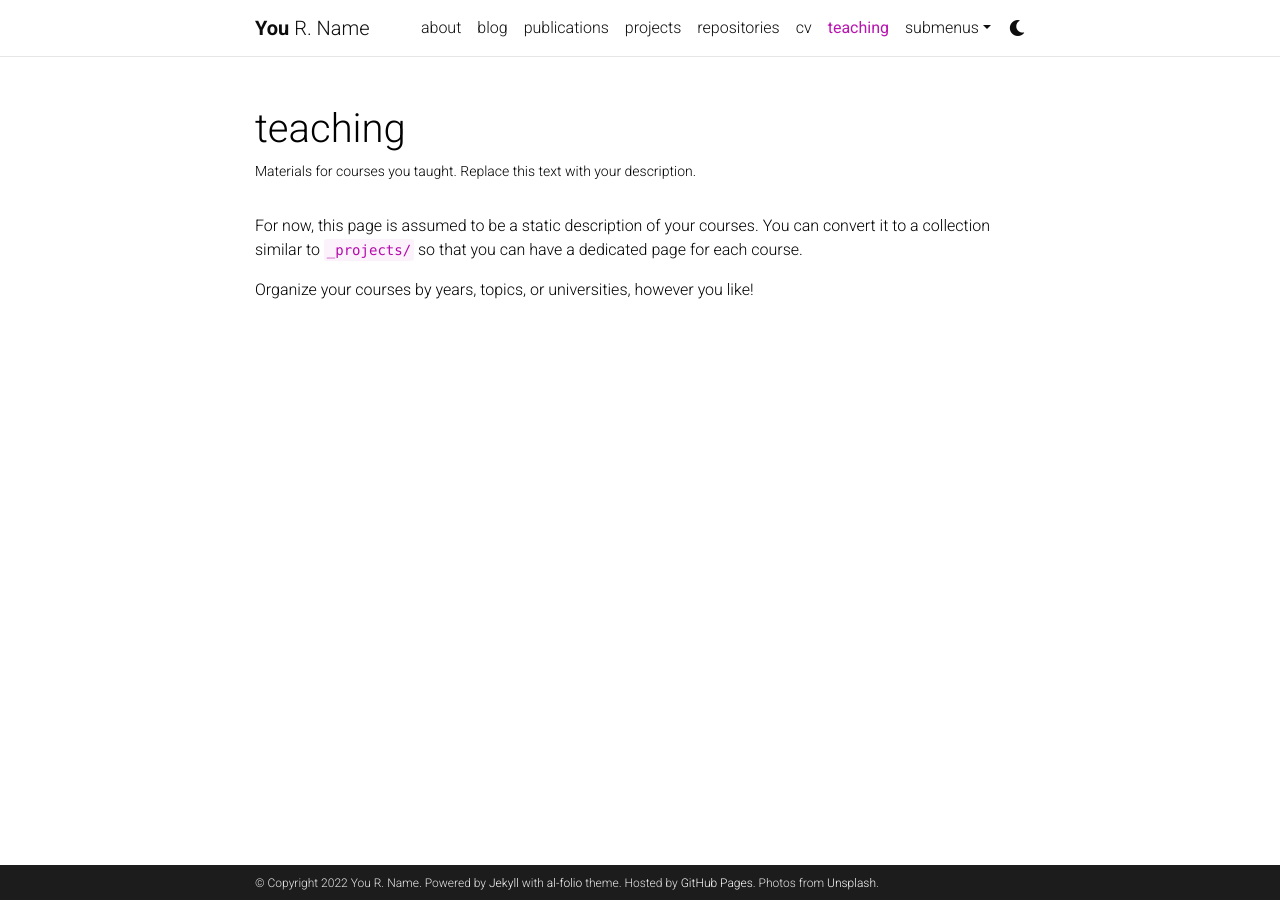
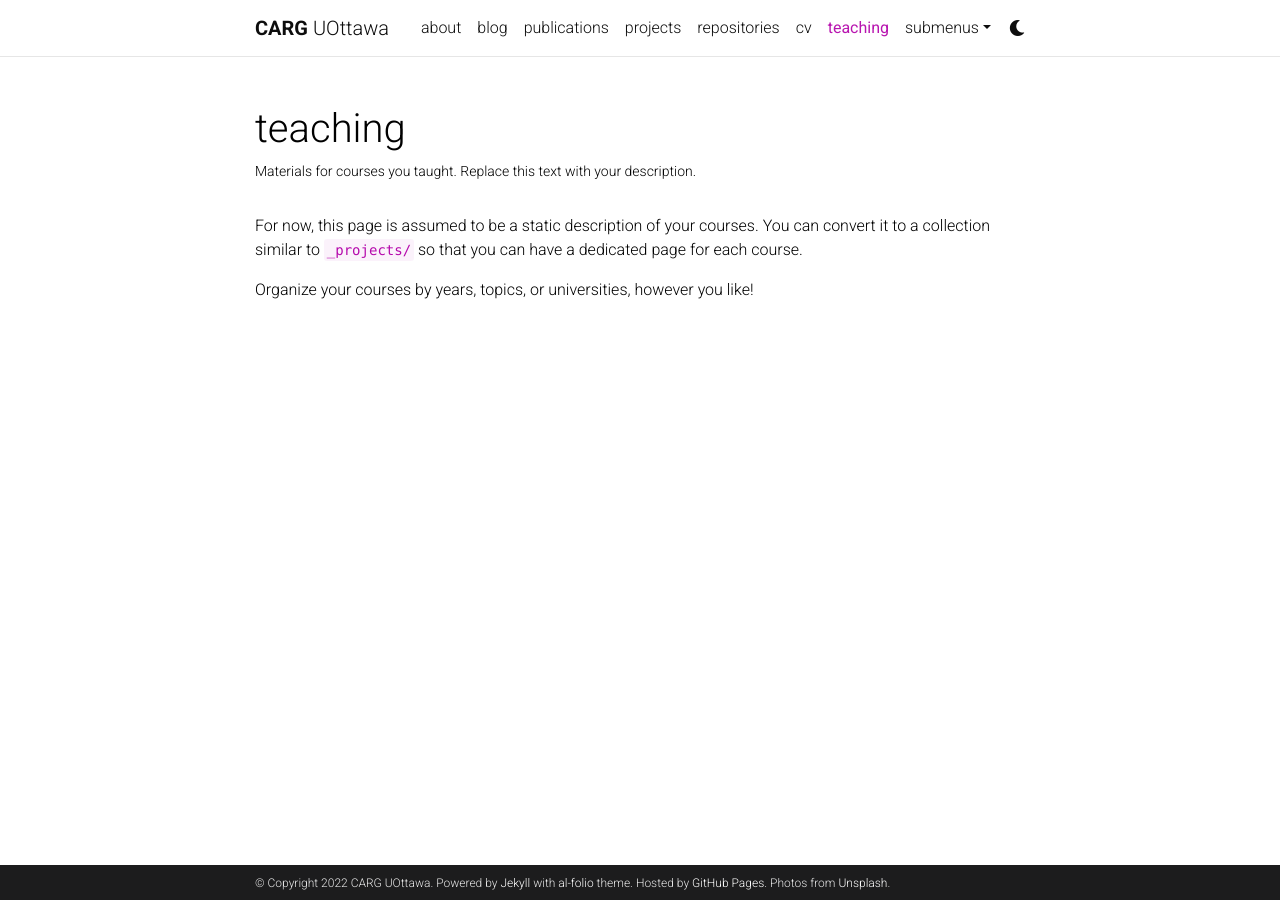
Before and after one commit to Himagna-Ganti/carg-uottawa, a Jekyll site: the page built from _pages/teaching.md, in a window 1280 px wide. Built offline with Jekyll 4.4.1, drawn with Linux system fonts in a browser that asks for light colours; comment, search, counter and statistics services are not loaded; a style sheet for code colours, icons or effects is not loaded.

Commit message:
Lab Name

```diff
--- a/_config.yml
+++ b/_config.yml
@@ -3,9 +3,9 @@
 # -----------------------------------------------------------------------------
 
 title: blank # the website title (if blank, full name will be used instead)
-first_name: You
-middle_name: R.
-last_name: Name
+first_name: CARG
+middle_name:
+last_name: UOttawa
 email: you@example.com
 description: > # the ">" symbol means to ignore newlines until "footer_text:"
   A simple, whitespace theme for academics. Based on [*folio](https://github.com/bogoli/-folio) design.
```
